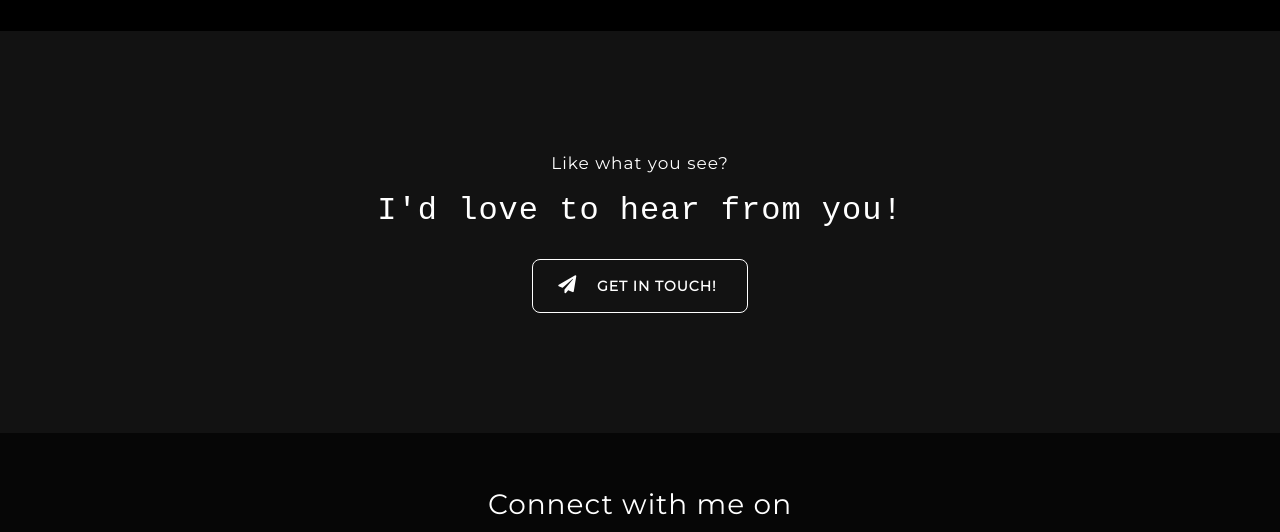
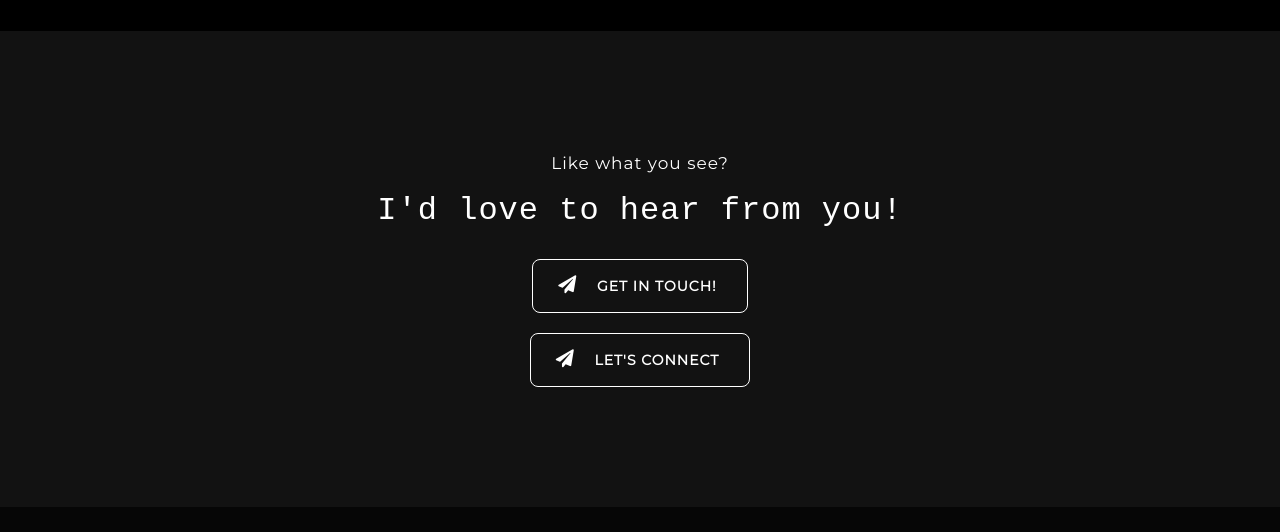
Before and after one commit to vyasdarshan/darshan.github.io, a plain HTML site: page index.html in a window 1280 px wide. Shown: the part 4508-5040 px from the top of the page. Drawn offline with nearby package versions, Linux system fonts and the light colour scheme; a web font is replaced by a local one.

Commit message:
add topmat account

```diff
--- a/index.html
+++ b/index.html
@@ -618,6 +618,15 @@
           ><span style="font-weight: 700"> GET IN TOUCH!</span></a
         >
       </div>
+      <div class="col-md-12 text-center">
+        <a
+          href="https://topmate.io/darshanvyas"
+          target="_blank"
+          class="contactButton"
+          ><i class="fas fa-paper-plane"></i
+          ><span style="font-weight: 700"> LET'S CONNECT</span></a
+        >
+      </div>
     </div>
 
     <div class="copyrightSection">
```
